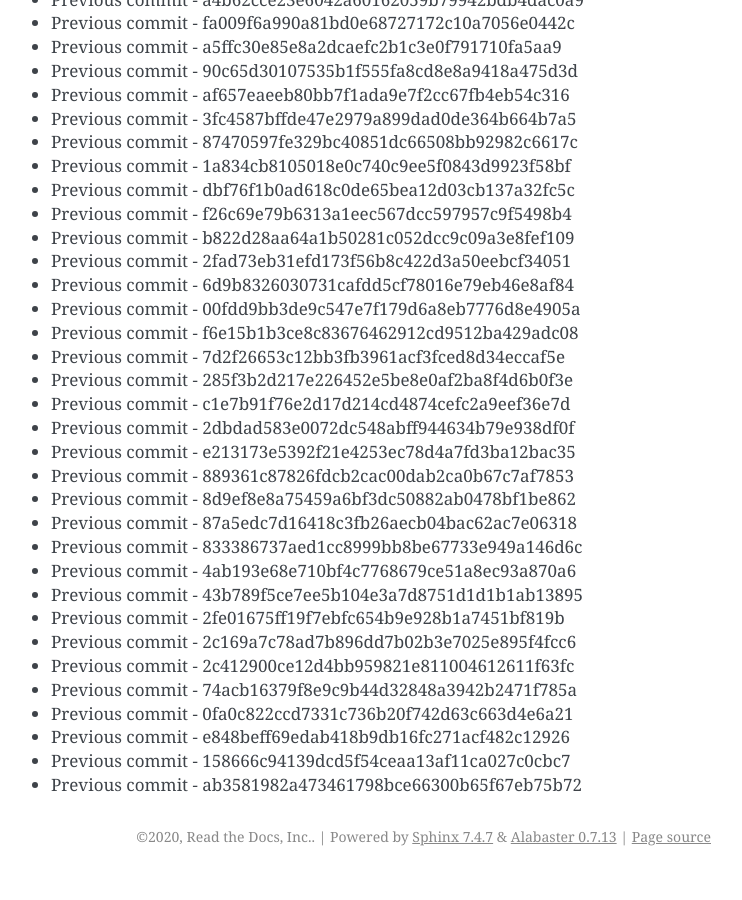
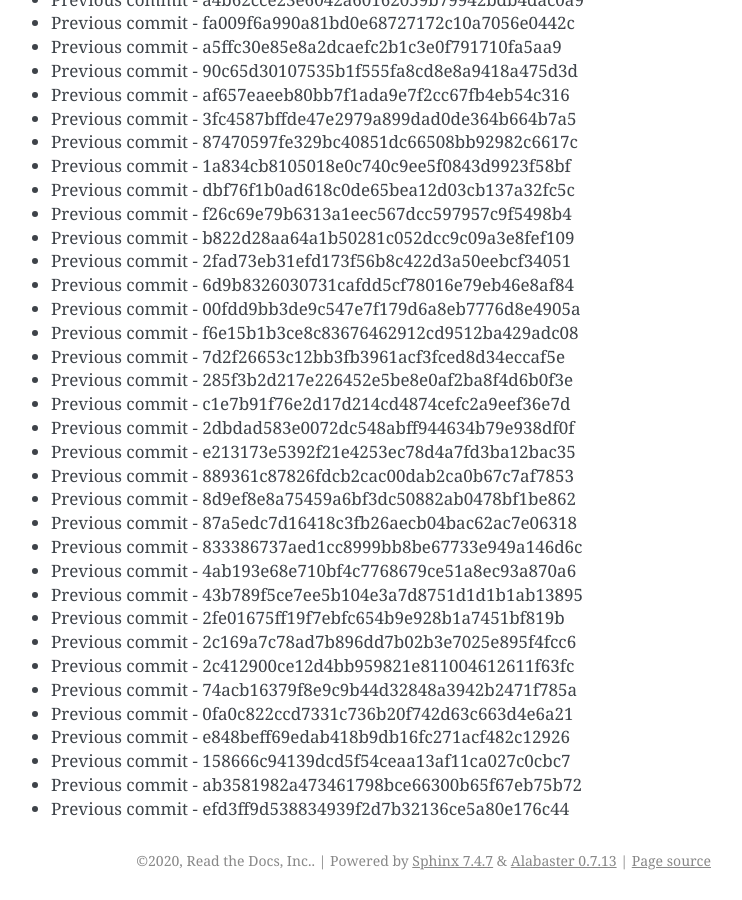
Before and after one commit to readthedocs/rtd-git-stresstest, a Sphinx documentation site: the page built from docs/updates.rst, in a window 1280 px wide and 900 px high, scrolled down 5677 px. Shown: the whole window, without its empty margins (399-1141 px from the left). Built offline with Sphinx 7.4.7, drawn with Linux system fonts in a browser that asks for light colours; before the commit the page ends 6553 px from its top, so only the background shows below that.

Commit message:
Generating commit from previous: efd3ff9d538834939f2d7b32136ce5a80e176c44

```diff
--- a/docs/updates.rst
+++ b/docs/updates.rst
@@ -270,3 +270,4 @@ It can be tested for any performance characteristics.
 * Previous commit - e848beff69edab418b9db16fc271acf482c12926
 * Previous commit - 158666c94139dcd5f54ceaa13af11ca027c0cbc7
 * Previous commit - ab3581982a473461798bce66300b65f67eb75b72
+* Previous commit - efd3ff9d538834939f2d7b32136ce5a80e176c44
```
